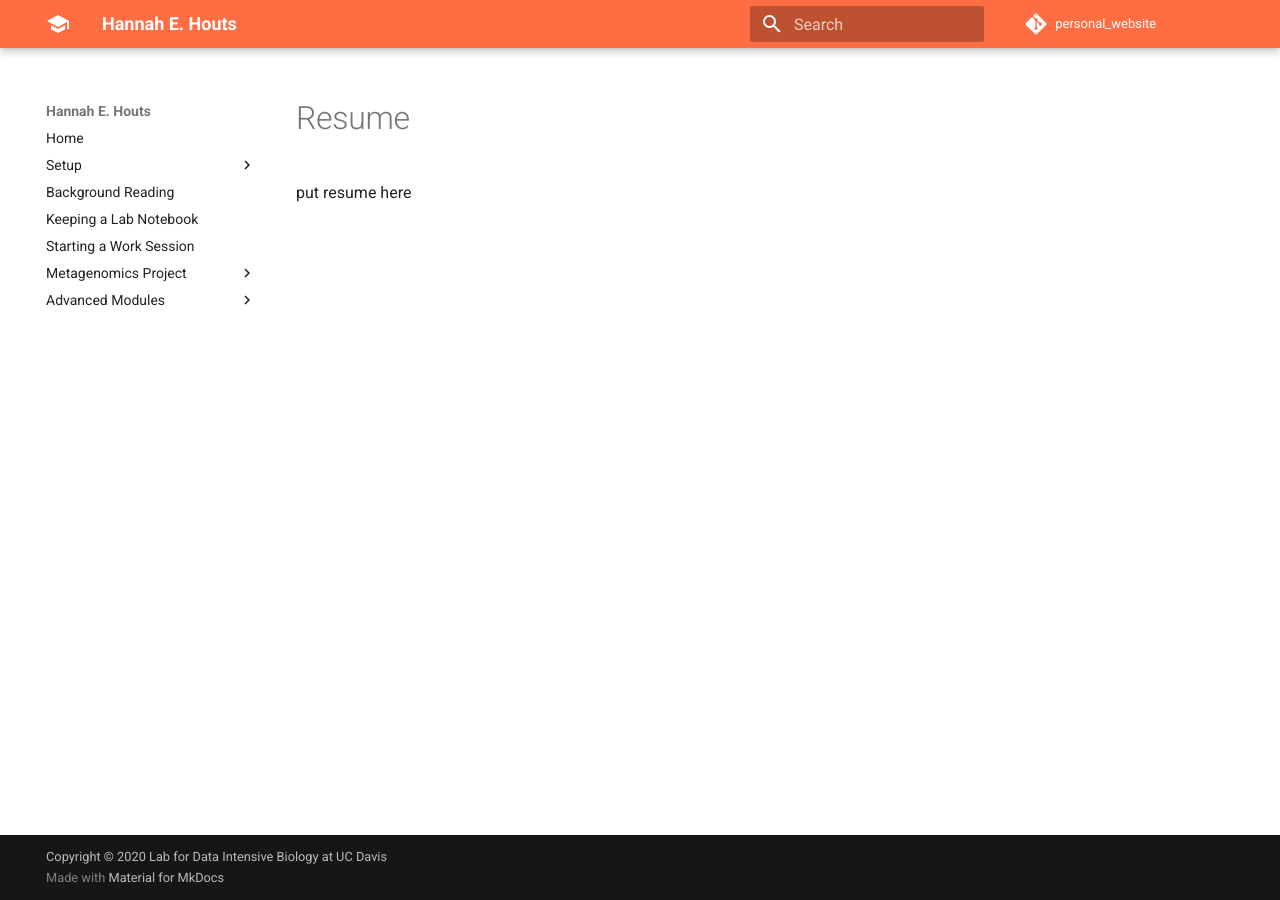
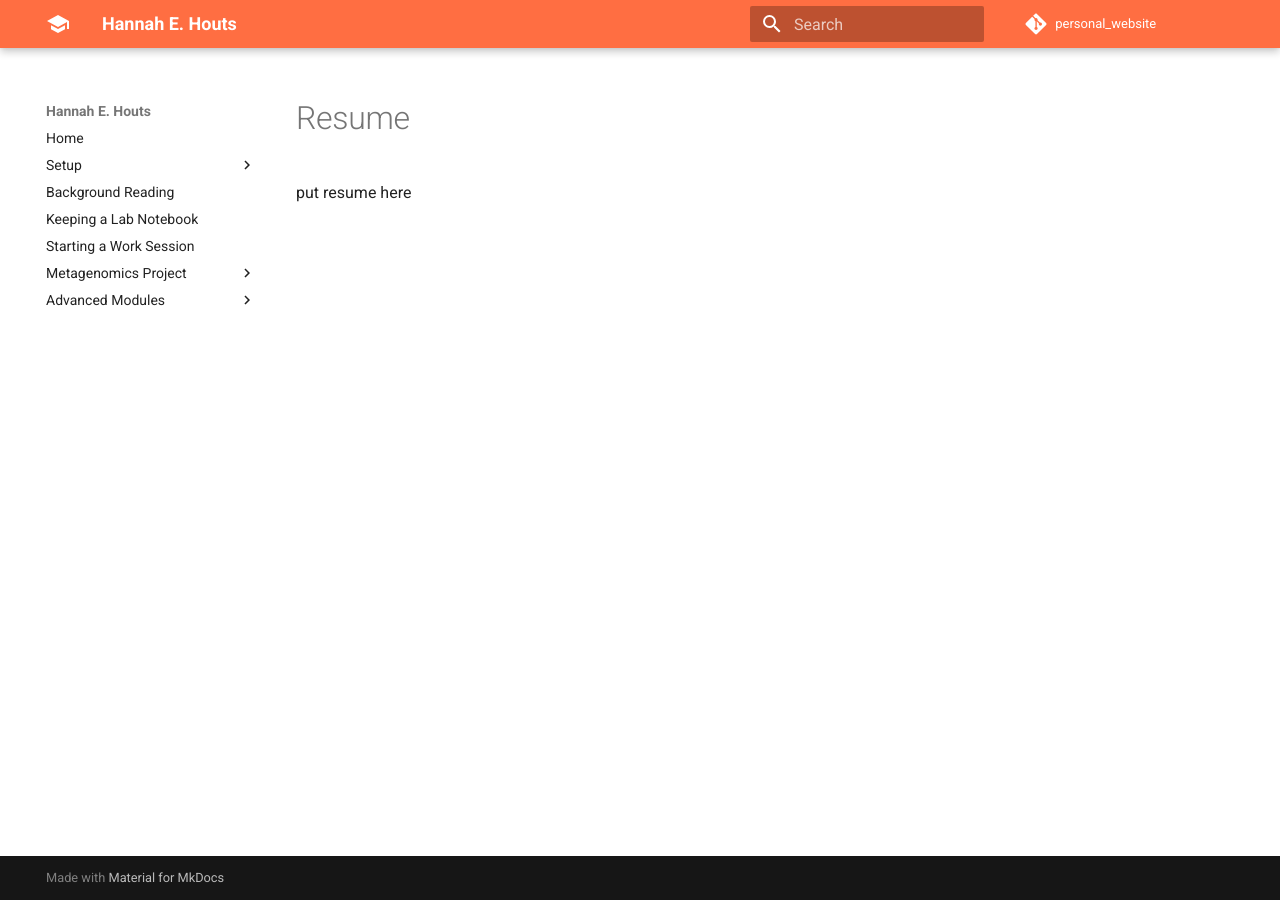
Before and after one commit to hehouts/personal_website, an MkDocs documentation site: the page built from doc/resume.md, in a window 1280 px wide. Built offline with MkDocs 1.6.1 and Material for MkDocs 9.7.7, drawn with Linux system fonts in a browser that asks for light colours; comment, search, counter and statistics services are not loaded; some of the changed lines change nothing that is shown.

Commit message:
Update mkdocs.yml

```diff
--- a/mkdocs.yml
+++ b/mkdocs.yml
@@ -6,7 +6,7 @@ edit_uri: ""
 
 
 
-copyright: 'Copyright &copy; 2020 <a href="http://ivory.idyll.org/lab/">Lab for Data Intensive Biology</a> at UC Davis'
+#copyright: 'Copyright &copy; 2020 <a href="http://ivory.idyll.org/lab/">Lab for Data Intensive Biology</a> at UC Davis'
 
 # change directory names here
 docs_dir: doc
```
